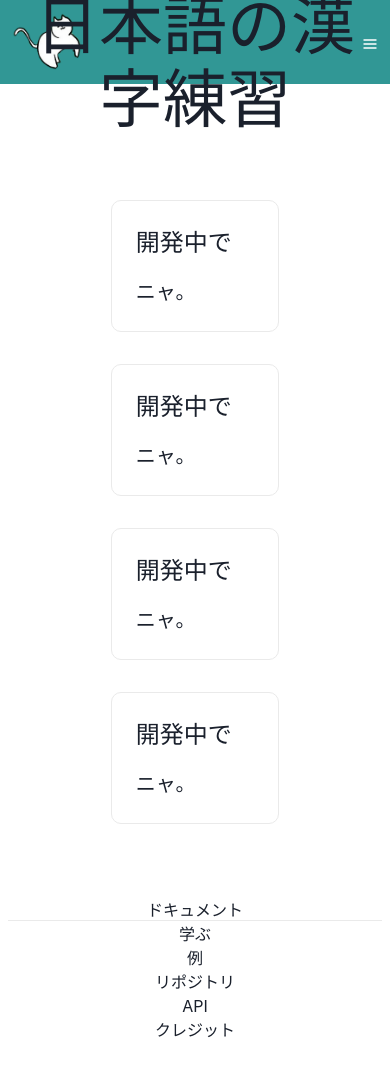
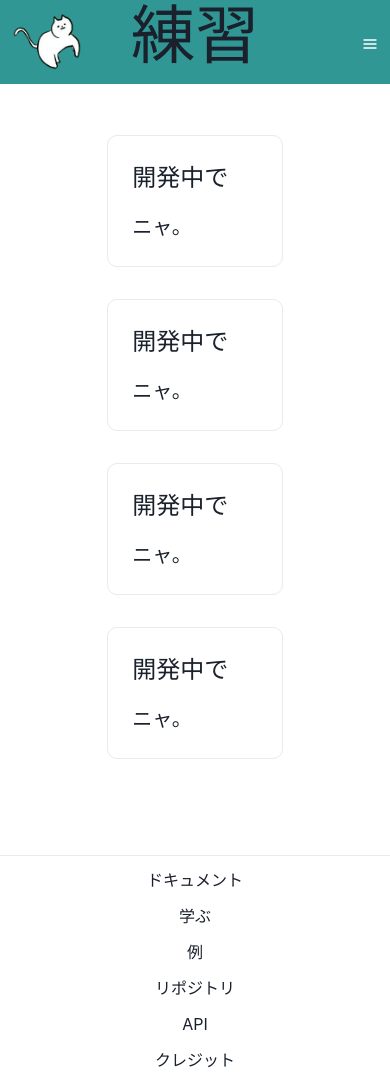
Before and after one commit to AyanoNK/jp-kanji-conjugations, a Next.js app: page / in a window 390 px wide. Before the commit the page ends 1042 px from the top, so only its background shows below. Built offline with nearby package versions, Linux system fonts and the light colour scheme.

Commit message:
Added responsiveness to footer

```diff
--- a/pages/footer.js
+++ b/pages/footer.js
@@ -1,5 +1,12 @@
-import Link from "next/link";
-import { Box, extendTheme, StylesProvider } from "@chakra-ui/react";
+import NextLink from "next/link";
+import {
+  Box,
+  extendTheme,
+  Link,
+  Stack,
+  StackItem,
+  StylesProvider,
+} from "@chakra-ui/react";
 import styles from "../styles/Footer.module.css";
 
 const Footer = () => {
@@ -10,22 +17,22 @@ const Footer = () => {
       href: "https://nextjs.org/docs",
     },
     {
-      id: 1,
+      id: 2,
       title: "学ぶ",
       href: "https://nextjs.org/learn",
     },
     {
-      id: 1,
+      id: 3,
       title: "例",
       href: "https://github.com/vercel/next.js/tree/master/examples",
     },
     {
-      id: 1,
+      id: 4,
       title: "リポジトリ",
       href: "https://github.com/AyanoNK/jp-kanji-conjugations",
     },
     {
-      id: 1,
+      id: 5,
       title: "API",
       href: "https://app.kanjialive.com/api/docs",
     },
@@ -35,15 +42,41 @@ const Footer = () => {
     <footer className={styles.footer}>
       <Box
         w="100%"
+        minH="5vh"
         display="flex"
+        justifyContent="center"
+        alignItems="center"
         flexDirection={["column", "column", "row", "row", "row"]}
       >
-        {rows.map((row) => (
-          <a href={row.href} target="_blank" rel="noopener noreferrer">
-            {row.title}
-          </a>
-        ))}
-        <Link href="/credits">クレジット</Link>
+        <Stack
+          spacing={{
+            base: 3,
+            md: 10,
+          }}
+          py={3}
+          direction={["column", "column", "row", "row", "row"]}
+        >
+          {rows.map((row) => (
+            <StackItem key={row.id} display="flex" justifyContent="center">
+              <Link href={row.href} isExternal>
+                {row.title}
+              </Link>
+            </StackItem>
+          ))}
+          <StackItem key={rows.length + 1}>
+            <NextLink href="/credits" passHref>
+              <Link
+                isExternal
+                display="flex"
+                justifyContent="center"
+                alignItems="center"
+                flexGrow={1}
+              >
+                クレジット
+              </Link>
+            </NextLink>
+          </StackItem>
+        </Stack>
       </Box>
     </footer>
   );
--- a/styles/Footer.module.css
+++ b/styles/Footer.module.css
@@ -1,15 +1,4 @@
 .footer {
   width: 100%;
-  height: 100px;
   border-top: 1px solid #eaeaea;
-  display: flex;
-  justify-content: center;
-  align-items: center;
 }
-
-.footer a {
-  display: flex;
-  justify-content: center;
-  align-items: center;
-  flex-grow: 1;
-}
--- a/styles/Home.module.css
+++ b/styles/Home.module.css
@@ -1,6 +1,5 @@
 .container {
   min-height: 90vh;
-  padding: 0 0.5rem;
   display: flex;
   flex-direction: column;
   justify-content: center;
```
